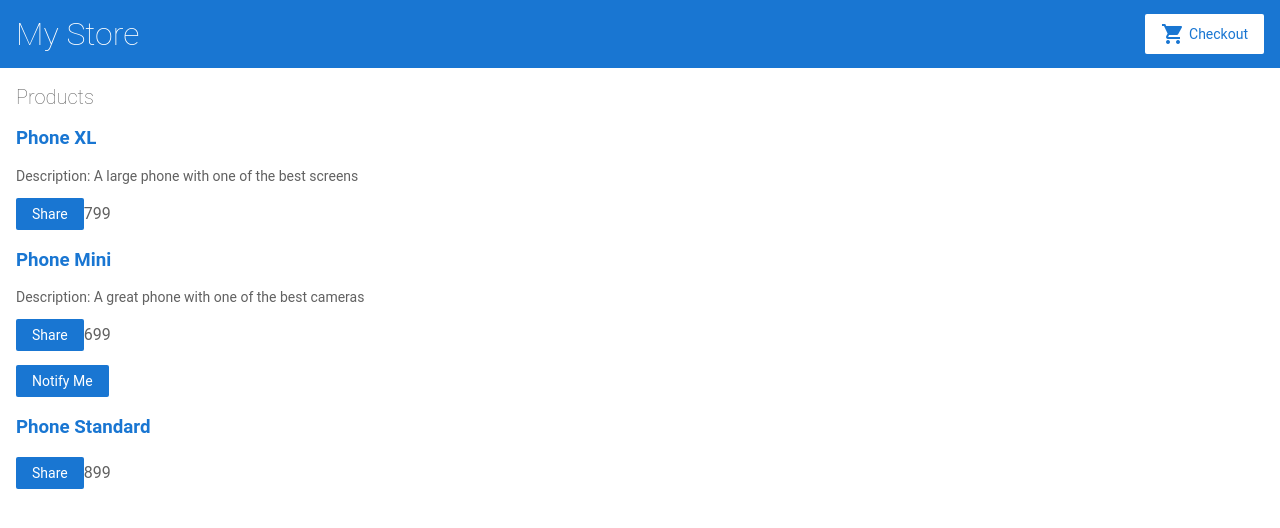
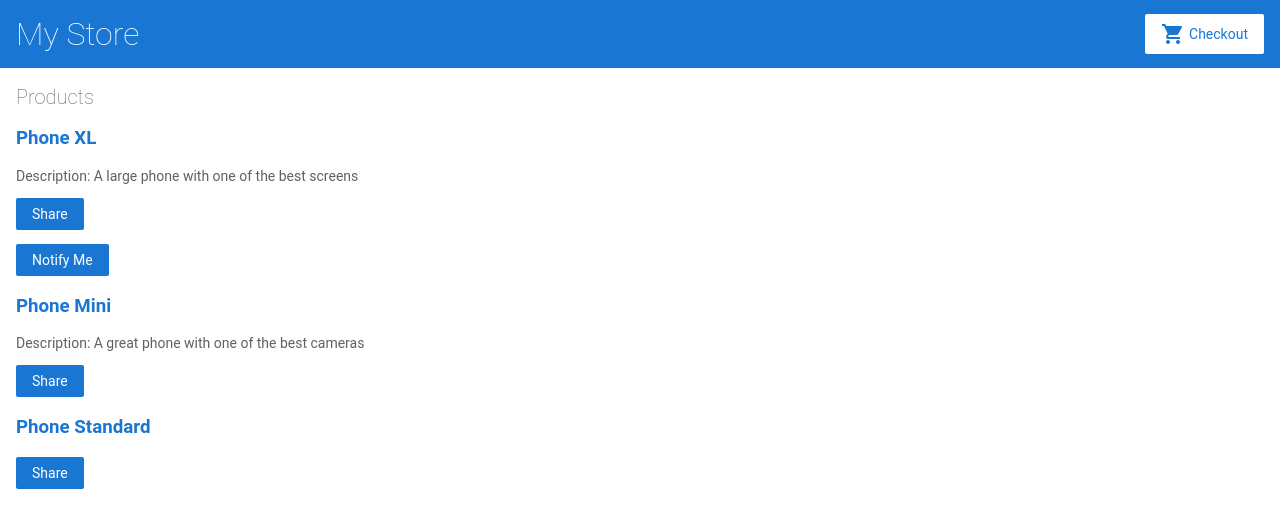
Before and after one commit to VJMendoza/angular-dxtacn, an Angular app: page / in a window 1280 px wide. Shown: the top 528 px of the page. Built offline with nearby package versions, Linux system fonts and the light colour scheme.

Commit message:
2 files modified

```diff
--- a/src/app/product-alerts/product-alerts.component.html
+++ b/src/app/product-alerts/product-alerts.component.html
@@ -1,4 +1,3 @@
-{{ product.price }}
-<p *ngIf="product && product.price < 700">
+<p *ngIf="product && product.price > 700">
   <button>Notify Me</button>
 </p>
--- a/src/app/products.ts
+++ b/src/app/products.ts
@@ -21,7 +21,7 @@ export const products = [
   {
     id: 3,
     name: 'Phone Standard',
-    price: 899,
+    price: 199,
     description: '',
   },
 ];
```
